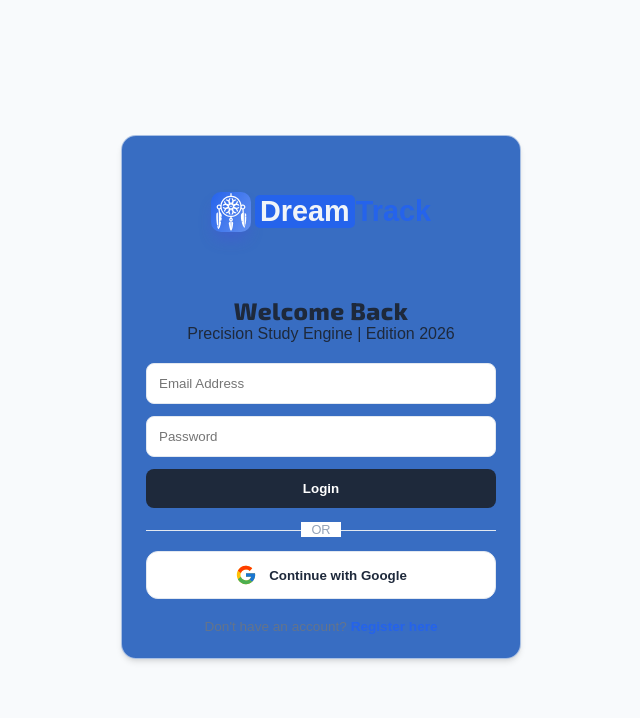
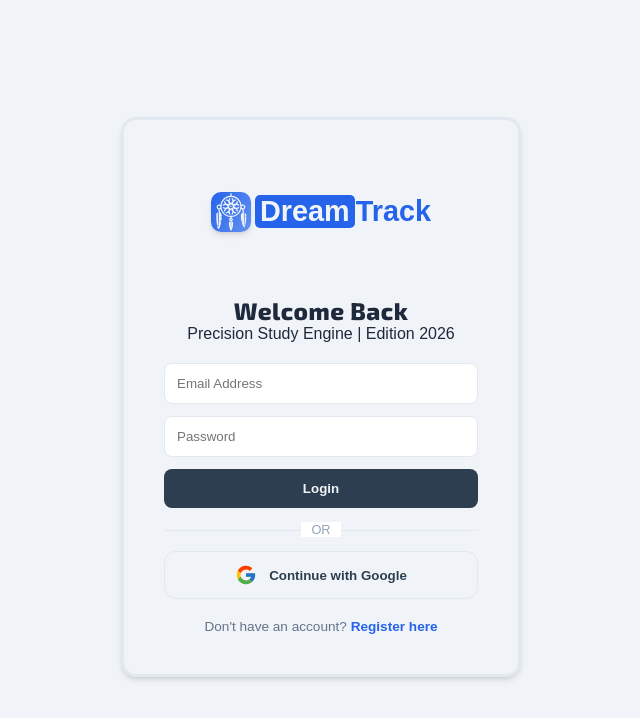
Before and after one commit to lakshan-beast/Future-Plan, a React (Vite) app: page / in a window 1280 px wide. Shown: the top 718 px of the page, without its empty margins (319-959 px from the left). Built offline with nearby package versions, Linux system fonts and the light colour scheme; no server answers; a web font is replaced by a local one.

Commit message:
Refactor _login.scss: simplify layout and improve styling consistency for the login page

```diff
--- a/src/styles/pages/_login.scss
+++ b/src/styles/pages/_login.scss
@@ -1,42 +1,26 @@
 .login-wrapper {
   height: 100vh;
-  display: flex;
-  align-items: center;
-  justify-content: center;
-  background: #f8fafc;
+  background: $color-white;
+
+  @include center-everything;
 
   .login-card {
+    padding: 2.5rem;
     max-width: 400px;
     width: 90%;
-    padding: 2.5rem;
     text-align: center;
-    @include card-style; // අපි කලින් හදපු mixin එක
 
     .login-header {
       margin-bottom: 2rem;
-      .app-logo {
-        font-size: 3rem;
-        margin-bottom: 1rem;
-      }
-      h1 {
-        font-size: 2rem;
-        color: #1e293b;
-      }
-      p {
-        color: #64748b;
-        font-size: 0.9rem;
-        margin-top: 10px;
-      }
     }
 
     .logo {
+      margin: 0 auto;
       padding: 2rem 1rem;
       font-size: 1.8rem;
       font-weight: 800;
-      display: flex;
-      align-items: center;
-      justify-content: center;
-      margin: 0 auto;
+
+      @include center-everything;
 
       span {
         color: $primary;
@@ -54,31 +38,29 @@
         width: 40px;
         height: 40px;
         background: $logo-bg;
+        color: $color-white;
         border-radius: 10px;
-        display: flex;
-        align-items: center;
-        justify-content: center;
-        color: white;
         font-size: 1.5rem;
-        box-shadow: 0 10px 15px -3px rgba(79, 70, 229, 0.3);
+        box-shadow: $shadow;
+
+        @include center-everything;
         display: block;
       }
     }
 
     .google-btn {
+      padding: 12px;
       width: 100%;
-      display: flex;
-      align-items: center;
-      justify-content: center;
+      background: $color-white;
+      color: $black-color;
+      border: 1px solid $border;
+      border-radius: 12px;
+      font-weight: 600;
+      transition: 0.3s;
+      cursor: pointer;
       gap: 12px;
-      padding: 12px;
-      border: 1px solid #e2e8f0;
-      border-radius: 12px;
-      background: white;
-      font-weight: 600;
-      color: #1e293b;
-      cursor: pointer;
-      transition: 0.3s;
+
+      @include center-everything;
 
       &:hover {
         background: #f1f5f9;
@@ -94,36 +76,38 @@
     .footer-text {
       margin-top: 2rem;
       font-size: 0.75rem;
-      color: #94a3b8;
+      color: $color-text;
     }
   }
 
   .login-form {
+    margin-top: 20px;
     display: flex;
     flex-direction: column;
     gap: 12px;
-    margin-top: 20px;
 
     input {
       padding: 12px;
       border-radius: 8px;
-      border: 1px solid #e2e8f0;
+      border: 1px solid $border;
       outline: none;
+
       &:focus {
-        border-color: #2563eb;
+        border-color: $primary;
       }
     }
 
     .auth-btn {
-      background: #1e293b;
-      color: white;
+      background: $black-color;
+      color: $color-white;
       padding: 12px;
       border-radius: 8px;
       border: none;
       font-weight: 700;
       cursor: pointer;
+
       &:hover {
-        background: #0f172a;
+        background: rgba($black-color, 0.5);
       }
     }
   }
```
